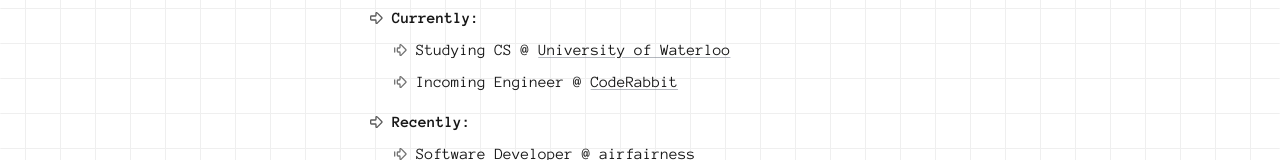
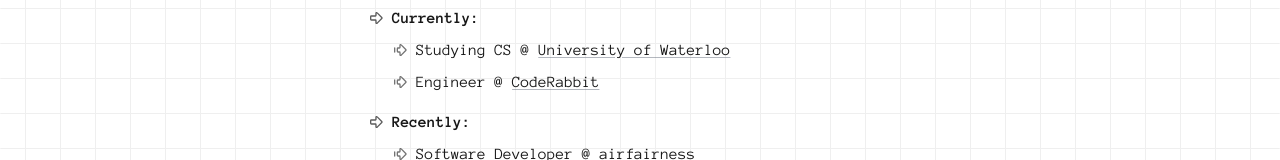
Before and after one commit to dundeezhang/dundeezhangv5, a Next.js app: page / in a window 1280 px wide. Shown: the part 152-312 px from the top of the page. Built offline with nearby package versions, Linux system fonts and the light colour scheme.

Commit message:
updated current activities

```diff
--- a/src/components/about/experiences.tsx
+++ b/src/components/about/experiences.tsx
@@ -21,7 +21,7 @@
           </Link>
         </CustomListItem>
         <CustomListItem isSubItem>
-          Incoming Engineer @{" "}
+          Engineer @{" "}
           <Link href="https://coderabbit.ai" target="_blank">
             CodeRabbit
           </Link>
--- a/src/components/home/activity.tsx
+++ b/src/components/home/activity.tsx
@@ -15,7 +15,7 @@
           </Link>
         </CustomListItem>
         <CustomListItem isSubItem>
-          Incoming Engineer @{" "}
+          Engineer @{" "}
           <Link href="https://coderabbit.ai" target="_blank">
             CodeRabbit
           </Link>
```
Also changed, not shown: .browserslistrc (added).
